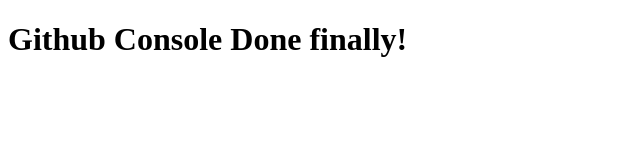
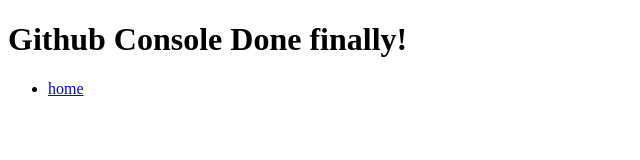
Before and after one commit to Eligah31/EDC, a plain HTML site: page jul02-console/index.html in a window 1280 px wide. Shown: the full height of the page, 0-640 px from the left. Drawn offline with Linux system fonts and the light colour scheme.

Commit message:
super user

```diff
--- a/jul02-console/index.html
+++ b/jul02-console/index.html
@@ -8,5 +8,15 @@
 
 		<body>
 		<h1>Github Console Done finally!</h1>
+
+		<nav>
+			<ul>
+				<li><a href="#">home</a></li>
+
+
+			</ul>
+
+
+		</nav>
 		</body>
 </html>
```
